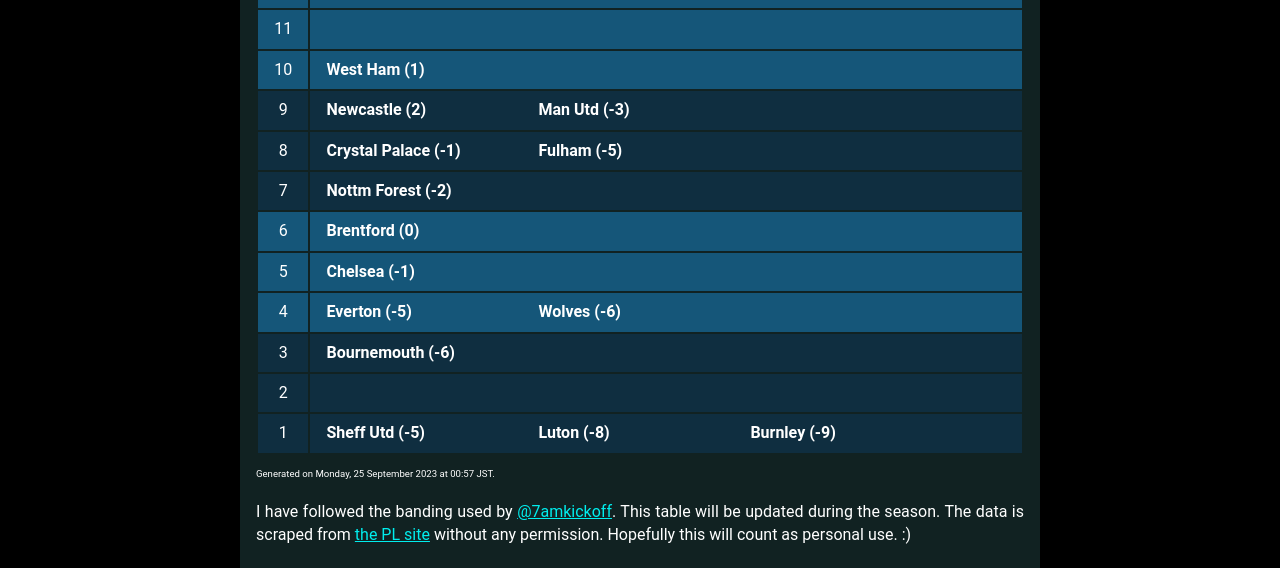
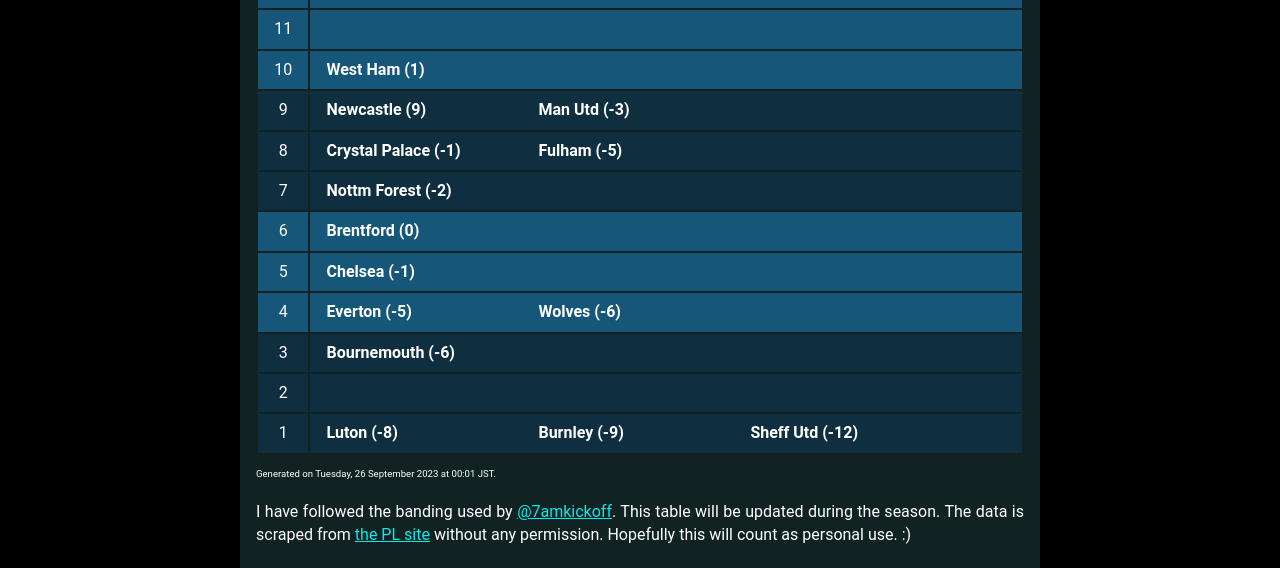
Before and after one commit to muru/muru.github.io, a Jekyll site: the page built from resources.md, in a window 1280 px wide and 900 px high, scrolled down 1598 px. Shown: the part 160-728 px from the top of the window. Built offline with Jekyll 4.4.1, drawn with Linux system fonts in a browser that asks for light colours; some web fonts are replaced.

Commit message:
updated cann-table: Tue 26 Sep 00:01:11 JST 2023

```diff
--- a/cann-table.html
+++ b/cann-table.html
@@ -55,7 +55,7 @@
 	<tr class="cann-row-2">
 		<td class="cann-point"> 9 </td>
 		<td class="cann-clubs">
-			<span class="club-name"> Newcastle (2) </span>
+			<span class="club-name"> Newcastle (9) </span>
 			<span class="club-name"> Man Utd (-3) </span>
 		</td>
  	</tr>
@@ -105,10 +105,10 @@
 	<tr class="cann-row-2">
 		<td class="cann-point"> 1 </td>
 		<td class="cann-clubs">
-			<span class="club-name"> Sheff Utd (-5) </span>
 			<span class="club-name"> Luton (-8) </span>
 			<span class="club-name"> Burnley (-9) </span>
+			<span class="club-name"> Sheff Utd (-12) </span>
 		</td>
  	</tr>
 </table>
-<span id="cann-gen-note"> Generated on  Monday, 25 September 2023 at 00:57 JST. </span>
+<span id="cann-gen-note"> Generated on  Tuesday, 26 September 2023 at 00:01 JST. </span>
```
